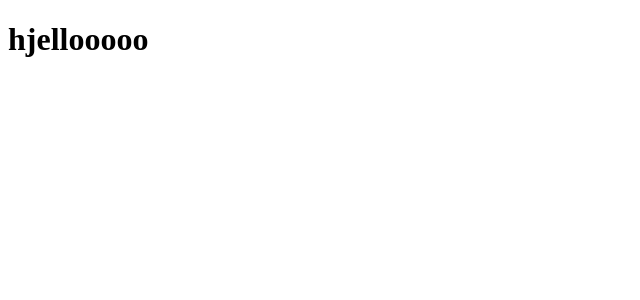
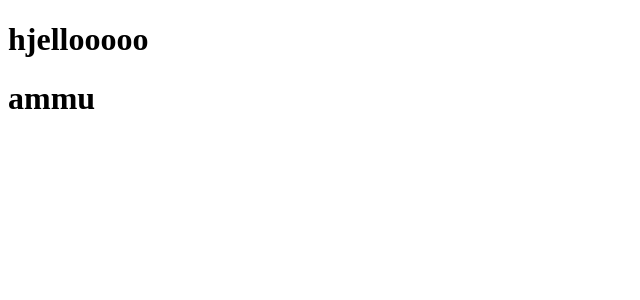
Before and after one commit to Amarjeev/Dev-Tinder-Web, a React (Vite) app: page / in a window 1280 px wide. Shown: the top 300 px of the page, without its empty margins (0-640 px from the left). Built offline with nearby package versions, Linux system fonts and the light colour scheme.

Commit message:
Daily update:

```diff
--- a/src/App.jsx
+++ b/src/App.jsx
@@ -3,7 +3,7 @@ import React from 'react'
 function App() {
   return (
     <div>
-      <h1>hjellooooo</h1>
+      <h1>hjellooooo</h1><h1>ammu</h1>
     </div>
   )
 }
```
